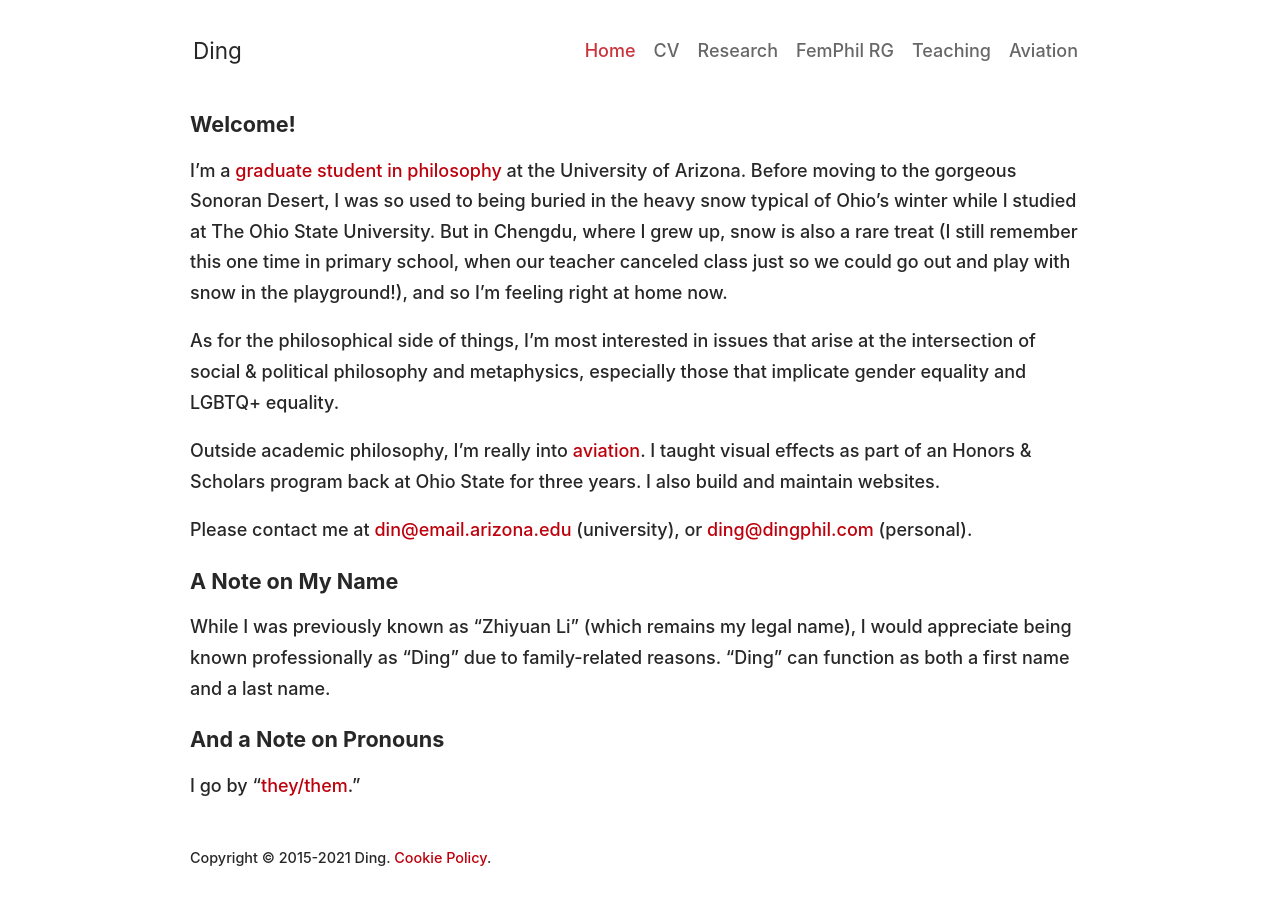
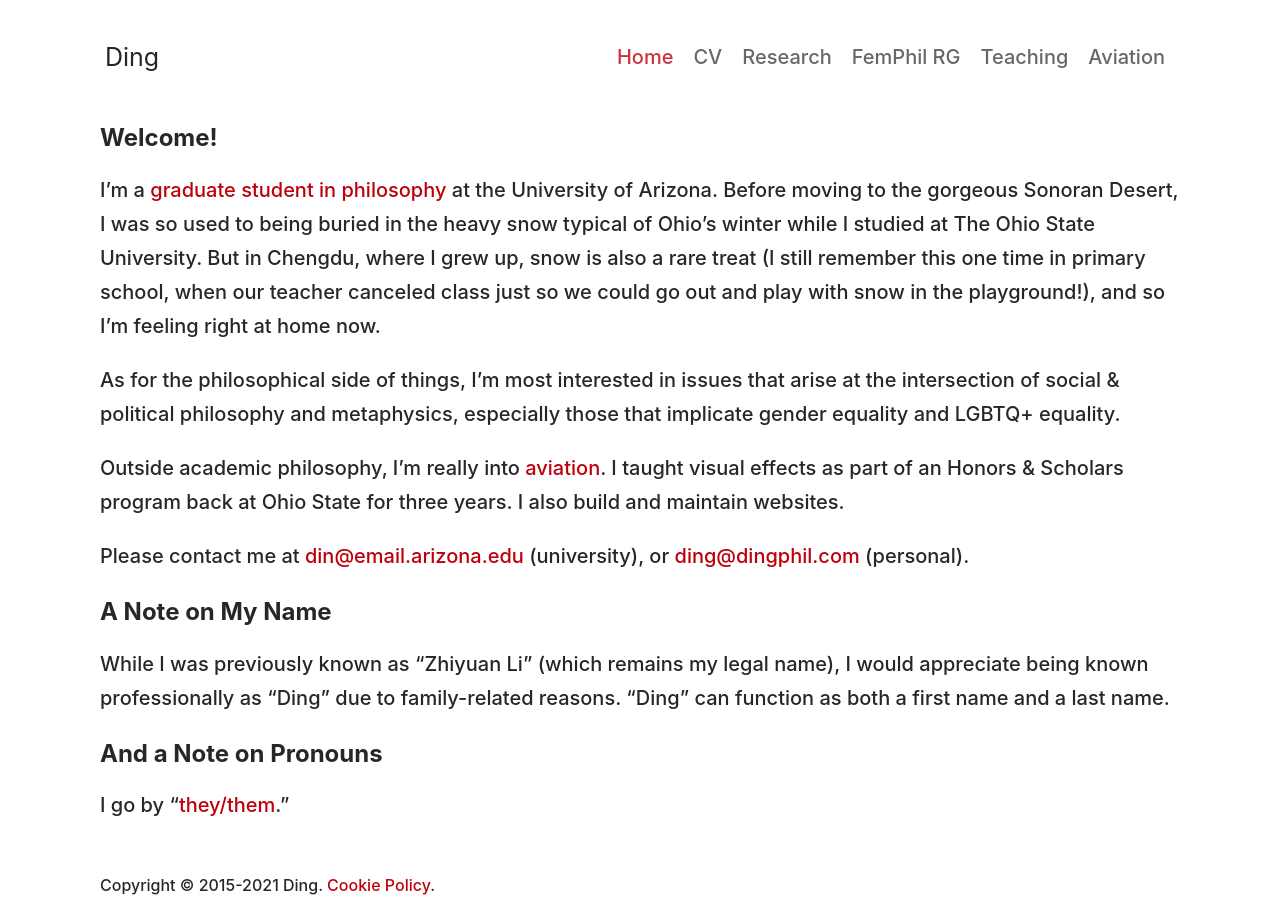
Before and after one commit to dingherself/dingherself.github.io, a Jekyll site: the page built from index.html, in a window 1280 px wide and 921 px high. Built offline with Jekyll 4.4.1, drawn with Linux system fonts in a browser that asks for light colours; nearby versions of some CDN libraries; some web fonts are replaced.

Commit message:
change font sizes & font family

```diff
--- a/assets/ding.scss
+++ b/assets/ding.scss
@@ -7,15 +7,8 @@
 
 // Ding's variable overrides
 
-$container-max-widths: (
-  sm: 540px,
-  md: 660px,
-  lg: 720px,
-  xl: 960px
-);
-
 $font-family-sans-serif:
-freight-text-pro,
+baskerville-urw,
 // Safari for OS X and iOS (San Francisco)
 -apple-system,
 // Chrome < 56 for OS X (San Francisco)
@@ -96,9 +89,15 @@ html {
   font-size: 16px;
 }
 
+@include media-breakpoint-up(lg) {
+  html {
+    font-size: 18px;
+  }
+}
+
 @include media-breakpoint-up(xl) {
   html {
-    font-size: 18px;
+    font-size: 20px;
   }
 }
 
@@ -126,18 +125,18 @@ h3,
 }
 
 h3, .h3 {
-  font-weight: 600;
+  font-weight: 700;
 }
 
 h4, .h4 {
-  font-weight: 400;
+  font-weight: 500;
   font-style: italic;
 }
 
 h5, .h5 {
-  font-weight: 400;
+  font-weight: 500;
 }
 
 h6, .h6 {
-  font-weight: 400;
+  font-weight: 500;
 }
```
